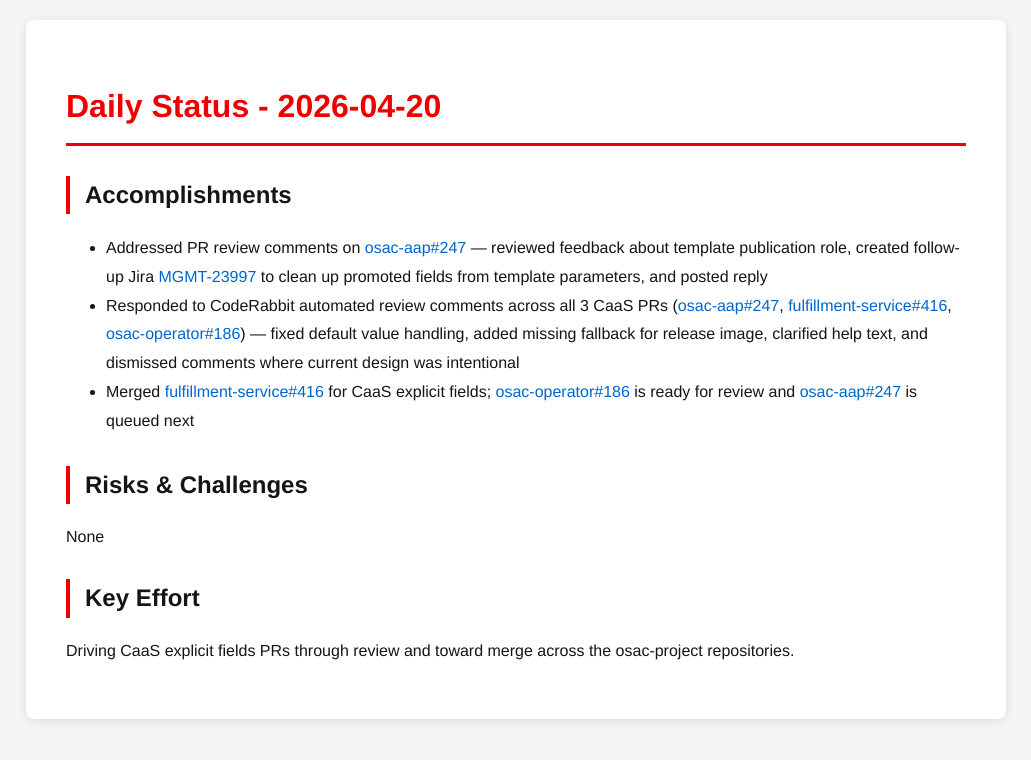
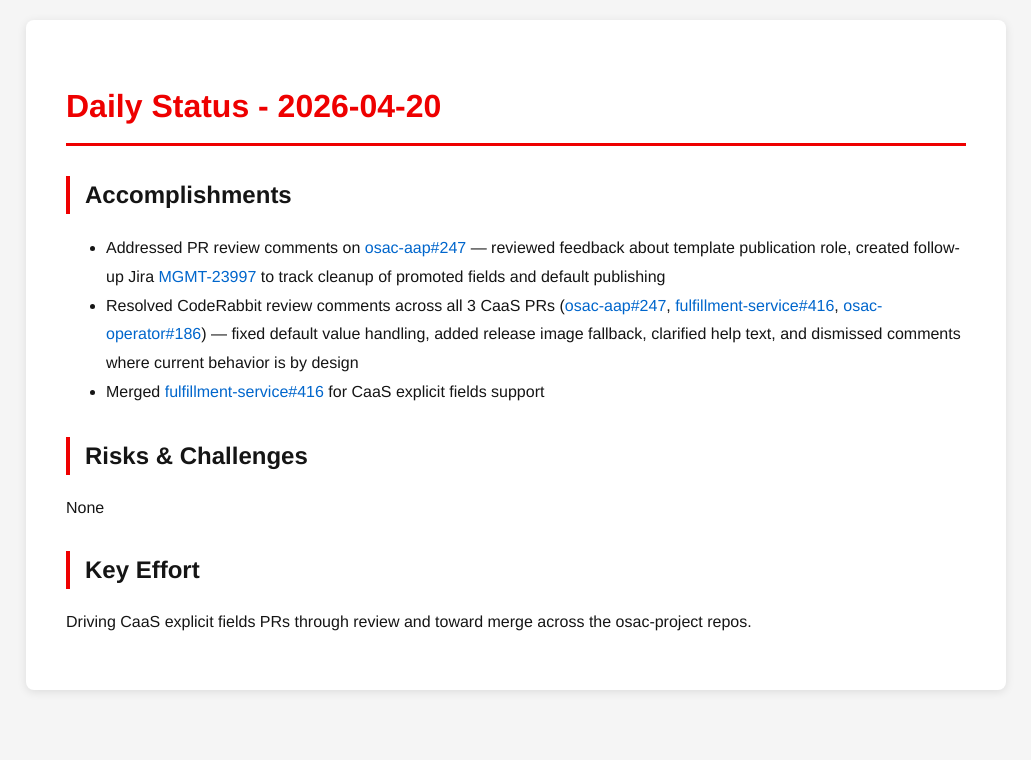
Before and after one commit to tzvatot/daily-status, a Jekyll site: the page built from 2026-04-20.md, in a window 1280 px wide. Shown: the top 760 px of the page, without its empty margins (124-1155 px from the left). Built offline with Jekyll 4.4.1, drawn with Linux system fonts in a browser that asks for light colours.

Commit message:
Daily status update - 2026-04-20

```diff
--- a/2026-04-20.md
+++ b/2026-04-20.md
@@ -7,12 +7,12 @@
 # Daily Status - 2026-04-20
 
 ## Accomplishments
-- Addressed PR review comments on [osac-aap#247](https://github.com/osac-project/osac-aap/pull/247) — reviewed feedback about template publication role, created follow-up Jira [MGMT-23997](https://issues.redhat.com/browse/MGMT-23997) to clean up promoted fields from template parameters, and posted reply
-- Responded to CodeRabbit automated review comments across all 3 CaaS PRs ([osac-aap#247](https://github.com/osac-project/osac-aap/pull/247), [fulfillment-service#416](https://github.com/osac-project/fulfillment-service/pull/416), [osac-operator#186](https://github.com/osac-project/osac-operator/pull/186)) — fixed default value handling, added missing fallback for release image, clarified help text, and dismissed comments where current design was intentional
-- Merged [fulfillment-service#416](https://github.com/osac-project/fulfillment-service/pull/416) for CaaS explicit fields; [osac-operator#186](https://github.com/osac-project/osac-operator/pull/186) is ready for review and [osac-aap#247](https://github.com/osac-project/osac-aap/pull/247) is queued next
+- Addressed PR review comments on [osac-aap#247](https://github.com/osac-project/osac-aap/pull/247) — reviewed feedback about template publication role, created follow-up Jira [MGMT-23997](https://issues.redhat.com/browse/MGMT-23997) to track cleanup of promoted fields and default publishing
+- Resolved CodeRabbit review comments across all 3 CaaS PRs ([osac-aap#247](https://github.com/osac-project/osac-aap/pull/247), [fulfillment-service#416](https://github.com/osac-project/fulfillment-service/pull/416), [osac-operator#186](https://github.com/osac-project/osac-operator/pull/186)) — fixed default value handling, added release image fallback, clarified help text, and dismissed comments where current behavior is by design
+- Merged [fulfillment-service#416](https://github.com/osac-project/fulfillment-service/pull/416) for CaaS explicit fields support
 
 ## Risks & Challenges
 None
 
 ## Key Effort
-Driving CaaS explicit fields PRs through review and toward merge across the osac-project repositories.
+Driving CaaS explicit fields PRs through review and toward merge across the osac-project repos.
```
